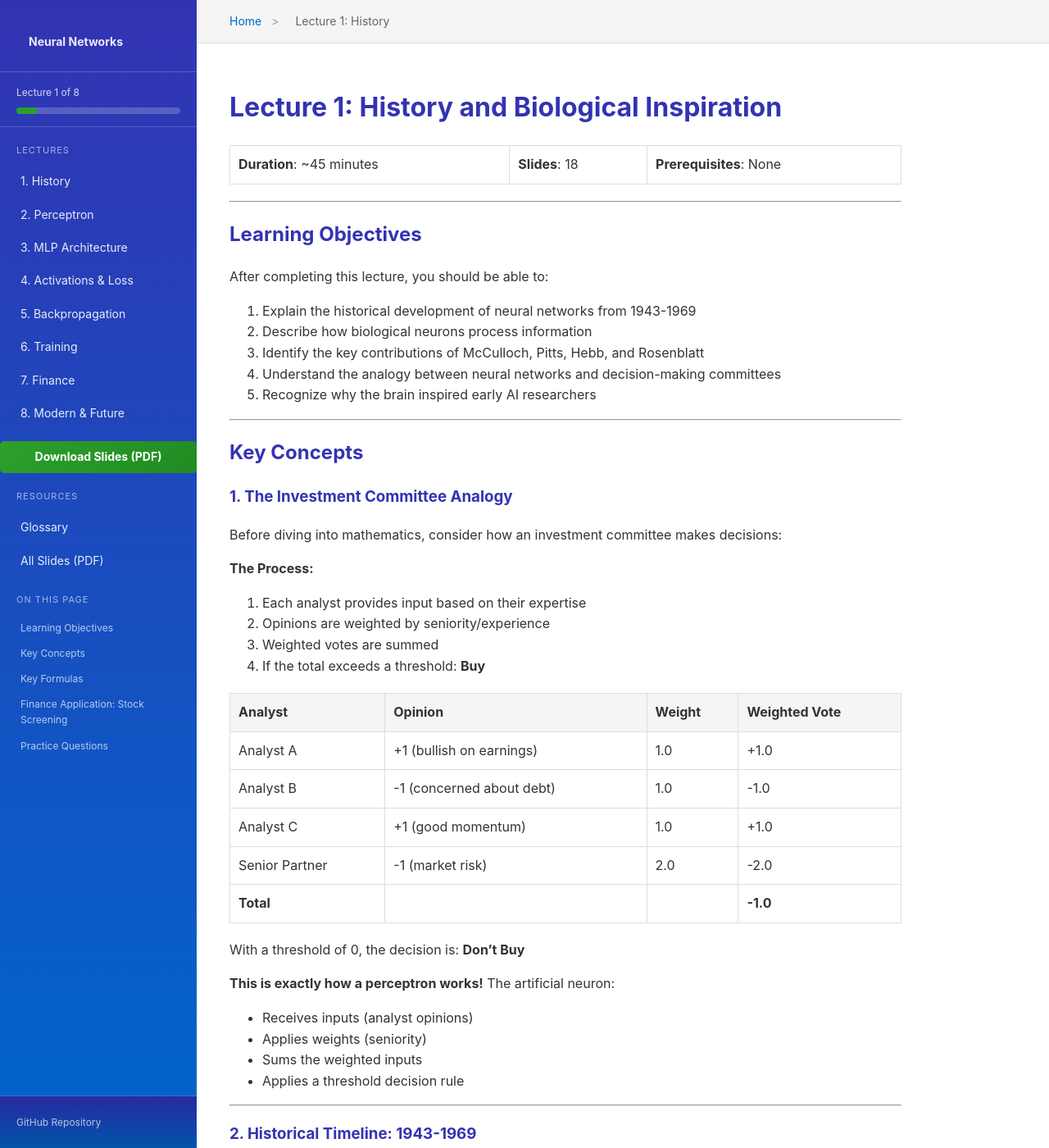
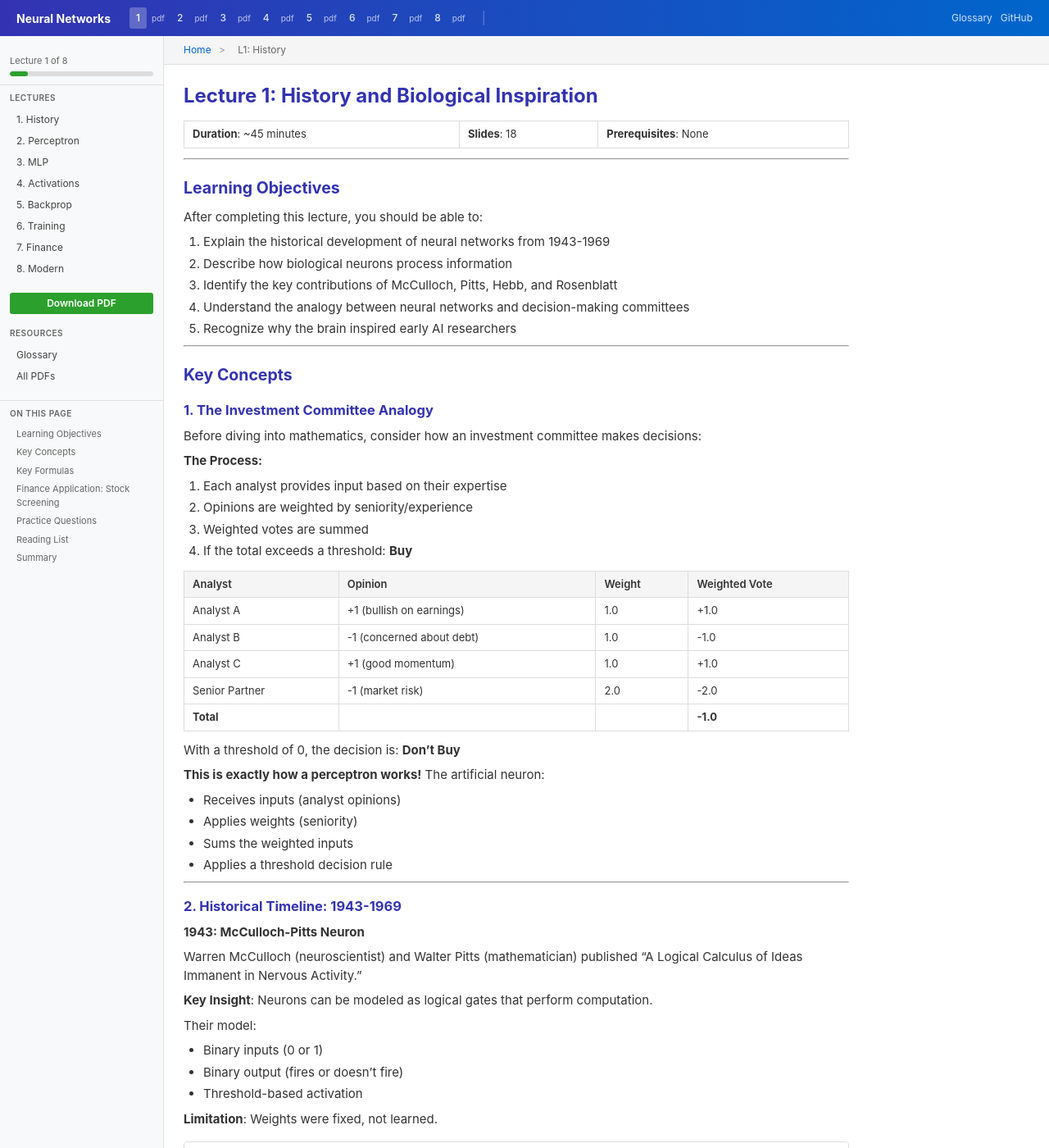
Before and after one commit to Digital-AI-Finance/neural-networks-introduction, a Jekyll site: the page built from docs/Lecture-1-History-and-Biological-Inspiration.md, in a window 1280 px wide and 1400 px high. Shown: the whole window at 82% size. Built offline with Jekyll 4.4.1, drawn with Linux system fonts in a browser that asks for light colours.

Commit message:
Add compact top navigation with PDF download buttons
- Fixed top nav bar with lecture numbers 1-8
- Each lecture has adjacent PDF download link
- Sidebar reduced to 200px, more compact spacing
- Smaller fonts and tighter padding throughout
- Active lecture highlighted in top nav
- Responsive: top nav lectures hidden on mobile

🤖 Generated with [Claude Code](https://claude.com/claude-code)

Co-Authored-By: Claude <noreply@anthropic.com>

```diff
--- a/docs/_layouts/default.html
+++ b/docs/_layouts/default.html
@@ -5,289 +5,341 @@
   <meta name="viewport" content="width=device-width, initial-scale=1.0">
   <title>{{ page.title }} | {{ site.title }}</title>
   <style>
-    * { box-sizing: border-box; }
+    * { box-sizing: border-box; margin: 0; padding: 0; }
     body {
-      font-family: -apple-system, BlinkMacSystemFont, 'Segoe UI', Roboto, Oxygen, Ubuntu, sans-serif;
-      line-height: 1.6;
-      margin: 0;
-      padding: 0;
+      font-family: -apple-system, BlinkMacSystemFont, 'Segoe UI', Roboto, sans-serif;
+      line-height: 1.5;
       color: #333;
-      display: flex;
-      min-height: 100vh;
+      font-size: 15px;
     }
 
-    /* Left sidebar navigation */
-    .sidebar {
-      width: 240px;
-      min-width: 240px;
-      background: linear-gradient(180deg, #3333B2, #0066CC);
-      padding: 20px 0;
+    /* Top navigation bar */
+    .topnav {
+      background: linear-gradient(90deg, #3333B2, #0066CC);
+      padding: 8px 20px;
+      display: flex;
+      align-items: center;
+      gap: 8px;
       position: fixed;
       top: 0;
       left: 0;
-      height: 100vh;
-      overflow-y: auto;
+      right: 0;
+      z-index: 100;
+      height: 44px;
     }
-    .sidebar-header {
-      padding: 10px 20px 15px;
-      border-bottom: 1px solid rgba(255,255,255,0.2);
-    }
-    .sidebar-header a {
+    .topnav-brand {
       color: white;
       font-weight: bold;
-      font-size: 18px;
+      font-size: 14px;
+      text-decoration: none;
+      margin-right: 15px;
+    }
+    .topnav-brand:hover { text-decoration: none; }
+    .topnav-lectures {
+      display: flex;
+      gap: 3px;
+    }
+    .topnav-item {
+      display: inline-flex;
+      align-items: center;
+      gap: 2px;
+    }
+    .topnav-link {
+      color: rgba(255,255,255,0.85);
+      text-decoration: none;
+      padding: 4px 8px;
+      border-radius: 3px;
+      font-size: 12px;
+      font-weight: 500;
+    }
+    .topnav-link:hover {
+      background: rgba(255,255,255,0.15);
+      color: white;
       text-decoration: none;
     }
-    .sidebar-header a:hover {
+    .topnav-link.active {
+      background: rgba(255,255,255,0.25);
+      color: white;
+    }
+    .topnav-pdf {
+      color: rgba(255,255,255,0.7);
+      text-decoration: none;
+      font-size: 10px;
+      padding: 2px 4px;
+      border-radius: 2px;
+    }
+    .topnav-pdf:hover {
+      background: #2CA02C;
+      color: white;
+    }
+    .topnav-sep {
+      color: rgba(255,255,255,0.3);
+      margin: 0 8px;
+    }
+    .topnav-right {
+      margin-left: auto;
+      display: flex;
+      gap: 10px;
+    }
+    .topnav-right a {
+      color: rgba(255,255,255,0.8);
+      text-decoration: none;
+      font-size: 12px;
+    }
+    .topnav-right a:hover { color: white; }
+
+    /* Main layout */
+    .layout {
+      display: flex;
+      margin-top: 44px;
+      min-height: calc(100vh - 44px);
+    }
+
+    /* Sidebar */
+    .sidebar {
+      width: 200px;
+      min-width: 200px;
+      background: #f8f9fa;
+      border-right: 1px solid #e0e0e0;
+      padding: 12px 0;
+      position: fixed;
+      top: 44px;
+      left: 0;
+      height: calc(100vh - 44px);
+      overflow-y: auto;
+      font-size: 13px;
+    }
+    .sidebar-section {
+      padding: 8px 12px;
+    }
+    .sidebar-title {
+      color: #666;
+      font-size: 10px;
+      text-transform: uppercase;
+      letter-spacing: 0.5px;
+      margin-bottom: 6px;
+      font-weight: 600;
+    }
+    .sidebar a {
+      display: block;
+      color: #444;
+      padding: 4px 8px;
+      border-radius: 3px;
+      text-decoration: none;
+      font-size: 12px;
+    }
+    .sidebar a:hover {
+      background: #e8e8e8;
       text-decoration: none;
     }
-
-    /* Progress bar */
-    .progress-section {
-      padding: 15px 20px;
-      border-bottom: 1px solid rgba(255,255,255,0.2);
+    .sidebar-progress {
+      padding: 10px 12px;
+      border-bottom: 1px solid #e0e0e0;
     }
-    .progress-label {
-      color: rgba(255,255,255,0.8);
-      font-size: 12px;
-      margin-bottom: 8px;
+    .progress-text {
+      font-size: 11px;
+      color: #666;
+      margin-bottom: 4px;
     }
     .progress-bar {
-      background: rgba(255,255,255,0.2);
-      border-radius: 10px;
-      height: 8px;
+      background: #ddd;
+      border-radius: 4px;
+      height: 6px;
       overflow: hidden;
     }
     .progress-fill {
       background: #2CA02C;
       height: 100%;
-      border-radius: 10px;
-      transition: width 0.3s;
+      border-radius: 4px;
+    }
+    .sidebar-pdf-btn {
+      display: block;
+      background: #2CA02C;
+      color: white !important;
+      padding: 6px 10px;
+      border-radius: 4px;
+      font-size: 11px;
+      font-weight: 600;
+      text-align: center;
+      margin: 8px 12px;
+    }
+    .sidebar-pdf-btn:hover {
+      background: #228B22;
+      text-decoration: none;
     }
 
-    .sidebar-section {
-      padding: 0 10px;
-      margin: 15px 0;
+    /* TOC in sidebar */
+    .toc-section {
+      border-top: 1px solid #e0e0e0;
+      margin-top: 8px;
+      padding-top: 8px;
     }
-    .sidebar-section-title {
-      color: rgba(255,255,255,0.6);
+    .toc-section a {
       font-size: 11px;
-      text-transform: uppercase;
-      letter-spacing: 1px;
-      padding: 5px 10px;
-      margin-bottom: 5px;
-    }
-    .sidebar a {
-      display: block;
-      color: rgba(255,255,255,0.9);
-      padding: 8px 15px;
-      border-radius: 5px;
-      font-size: 14px;
-      text-decoration: none;
-      margin: 2px 0;
-    }
-    .sidebar a:hover {
-      background: rgba(255,255,255,0.15);
-      color: white;
-      text-decoration: none;
-    }
-    .sidebar a.active {
-      background: rgba(255,255,255,0.2);
-      color: white;
+      color: #666;
+      padding: 3px 8px;
     }
 
-    /* Quick PDF button in sidebar */
-    .sidebar-pdf-btn {
-      display: block;
-      background: linear-gradient(135deg, #2CA02C, #228B22);
-      color: white !important;
-      padding: 10px 15px;
-      border-radius: 5px;
-      font-weight: bold;
-      font-size: 13px;
-      text-align: center;
-      margin: 10px 10px 0;
-    }
-    .sidebar-pdf-btn:hover {
-      background: linear-gradient(135deg, #228B22, #1E7B1E);
-    }
-
-    /* On-page TOC */
-    .toc-section {
-      padding: 0 10px;
-      margin-top: 15px;
-      max-height: 200px;
-      overflow-y: auto;
-    }
-    .toc-section a {
-      font-size: 12px;
-      padding: 5px 15px;
-      color: rgba(255,255,255,0.7);
-    }
-    .toc-section a:hover {
-      color: white;
-    }
-
-    .sidebar-footer {
-      padding: 15px 20px;
-      border-top: 1px solid rgba(255,255,255,0.2);
-      position: absolute;
-      bottom: 0;
-      width: 100%;
-      background: linear-gradient(180deg, #2929A0, #0055AA);
-    }
-    .sidebar-footer a {
-      font-size: 12px;
-      color: rgba(255,255,255,0.7);
-      padding: 5px 0;
-    }
-
-    /* Main content area */
+    /* Main content */
     .main-wrapper {
-      margin-left: 240px;
+      margin-left: 200px;
       flex: 1;
       display: flex;
       flex-direction: column;
     }
-
-    /* Breadcrumbs */
     .breadcrumbs {
-      padding: 15px 40px;
+      padding: 8px 24px;
       background: #f5f5f5;
-      border-bottom: 1px solid #ddd;
-      font-size: 14px;
+      border-bottom: 1px solid #e0e0e0;
+      font-size: 12px;
     }
-    .breadcrumbs a {
-      color: #0066CC;
-    }
-    .breadcrumbs span {
-      color: #999;
-      margin: 0 8px;
-    }
-    .breadcrumbs .current {
-      color: #666;
-    }
+    .breadcrumbs a { color: #0066CC; }
+    .breadcrumbs span { color: #999; margin: 0 6px; }
+    .breadcrumbs .current { color: #666; }
 
     main {
-      max-width: 900px;
-      padding: 30px 40px;
+      max-width: 860px;
+      padding: 20px 24px;
       flex: 1;
     }
 
-    h1, h2, h3 { color: #3333B2; }
-    h2 { scroll-margin-top: 20px; }
+    /* Typography - compact */
+    h1 { color: #3333B2; font-size: 1.6em; margin-bottom: 12px; }
+    h2 { color: #3333B2; font-size: 1.3em; margin: 20px 0 10px; scroll-margin-top: 60px; }
+    h3 { color: #3333B2; font-size: 1.1em; margin: 16px 0 8px; }
+    p { margin: 8px 0; }
     a { color: #0066CC; text-decoration: none; }
     a:hover { text-decoration: underline; }
-    table { border-collapse: collapse; width: 100%; margin: 20px 0; }
-    th, td { border: 1px solid #ddd; padding: 10px; text-align: left; }
-    th { background: #f5f5f5; }
-    code { background: #f5f5f5; padding: 2px 6px; border-radius: 3px; font-size: 90%; }
-    pre { background: #f5f5f5; padding: 15px; border-radius: 5px; overflow-x: auto; }
+
+    /* Tables - compact */
+    table { border-collapse: collapse; width: 100%; margin: 12px 0; font-size: 13px; }
+    th, td { border: 1px solid #ddd; padding: 6px 10px; text-align: left; }
+    th { background: #f5f5f5; font-weight: 600; }
+
+    /* Code - compact */
+    code { background: #f5f5f5; padding: 1px 5px; border-radius: 3px; font-size: 13px; }
+    pre { background: #f5f5f5; padding: 12px; border-radius: 4px; overflow-x: auto; font-size: 13px; margin: 10px 0; }
     pre code { background: none; padding: 0; }
-    blockquote { border-left: 4px solid #3333B2; margin: 20px 0; padding-left: 20px; color: #666; }
-    details { background: #f9f9f9; padding: 10px 15px; border-radius: 5px; margin: 10px 0; }
-    summary { cursor: pointer; font-weight: bold; color: #3333B2; }
+
+    /* Other elements */
+    blockquote { border-left: 3px solid #3333B2; margin: 12px 0; padding-left: 16px; color: #666; font-style: italic; }
+    details { background: #f9f9f9; padding: 8px 12px; border-radius: 4px; margin: 8px 0; font-size: 14px; }
+    summary { cursor: pointer; font-weight: 600; color: #3333B2; }
     img { max-width: 100%; height: auto; }
+    ul, ol { margin: 8px 0; padding-left: 24px; }
+    li { margin: 4px 0; }
+
+    /* Footer */
     .footer {
-      padding: 20px 40px;
+      padding: 12px 24px;
       border-top: 1px solid #ddd;
       color: #666;
-      font-size: 14px;
+      font-size: 12px;
       background: #f9f9f9;
     }
 
-    /* Download button */
-    .download-btn {
-      display: inline-block;
-      background: linear-gradient(135deg, #2CA02C, #228B22);
-      color: white !important;
-      padding: 8px 16px;
-      border-radius: 5px;
-      font-weight: bold;
-      margin: 10px 0;
-    }
-    .download-btn:hover {
-      background: linear-gradient(135deg, #228B22, #1E7B1E);
-      text-decoration: none;
-    }
-
-    /* Prev/Next navigation */
+    /* Lecture nav - compact */
     .lecture-nav {
       display: flex;
       justify-content: space-between;
       align-items: center;
-      margin-top: 40px;
-      padding: 20px;
+      margin-top: 24px;
+      padding: 12px;
       background: #f5f5f5;
-      border-radius: 8px;
+      border-radius: 6px;
+      font-size: 13px;
     }
     .lecture-nav a {
-      padding: 10px 20px;
+      padding: 6px 14px;
       background: #3333B2;
       color: white !important;
-      border-radius: 5px;
+      border-radius: 4px;
     }
     .lecture-nav a:hover {
       background: #2929A0;
       text-decoration: none;
     }
-    .lecture-nav .disabled {
-      visibility: hidden;
-    }
+    .lecture-nav .disabled { visibility: hidden; }
 
-    /* Chart link styling */
+    /* Charts */
     .chart-container {
       text-align: center;
-      margin: 20px 0;
+      margin: 16px 0;
     }
     .chart-container img {
       border: 1px solid #ddd;
-      border-radius: 5px;
-      transition: transform 0.2s;
+      border-radius: 4px;
+      max-width: 100%;
     }
     .chart-container img:hover {
-      transform: scale(1.02);
-      box-shadow: 0 4px 12px rgba(0,0,0,0.15);
+      box-shadow: 0 2px 8px rgba(0,0,0,0.12);
     }
     .chart-container .chart-link {
       display: block;
-      font-size: 12px;
-      color: #666;
-      margin-top: 5px;
+      font-size: 11px;
+      color: #888;
+      margin-top: 4px;
     }
 
-    /* Responsive: collapse sidebar on small screens */
-    @media (max-width: 900px) {
-      .sidebar {
-        position: relative;
-        width: 100%;
-        height: auto;
-        min-width: 100%;
-      }
-      .main-wrapper {
-        margin-left: 0;
-      }
-      body {
-        flex-direction: column;
-      }
-      .sidebar-footer {
-        position: relative;
-      }
-      .toc-section {
-        display: none;
-      }
+    /* Responsive */
+    @media (max-width: 800px) {
+      .sidebar { display: none; }
+      .main-wrapper { margin-left: 0; }
+      .topnav-lectures { display: none; }
     }
   </style>
 </head>
 <body>
+  <!-- Top Navigation -->
+  <nav class="topnav">
+    <a href="{{ '/' | relative_url }}" class="topnav-brand">Neural Networks</a>
+    <div class="topnav-lectures">
+      <span class="topnav-item">
+        <a href="{{ '/Lecture-1-History-and-Biological-Inspiration' | relative_url }}" class="topnav-link{% if page.lecture_num == 1 %} active{% endif %}">1</a>
+        <a href="https://github.com/Digital-AI-Finance/neural-networks-introduction/raw/main/lectures/history_biological_inspiration.pdf" class="topnav-pdf" title="PDF">pdf</a>
+      </span>
+      <span class="topnav-item">
+        <a href="{{ '/Lecture-2-Perceptron-Fundamentals' | relative_url }}" class="topnav-link{% if page.lecture_num == 2 %} active{% endif %}">2</a>
+        <a href="https://github.com/Digital-AI-Finance/neural-networks-introduction/raw/main/lectures/perceptron_fundamentals.pdf" class="topnav-pdf" title="PDF">pdf</a>
+      </span>
+      <span class="topnav-item">
+        <a href="{{ '/Lecture-3-MLP-Architecture' | relative_url }}" class="topnav-link{% if page.lecture_num == 3 %} active{% endif %}">3</a>
+        <a href="https://github.com/Digital-AI-Finance/neural-networks-introduction/raw/main/lectures/mlp_architecture.pdf" class="topnav-pdf" title="PDF">pdf</a>
+      </span>
+      <span class="topnav-item">
+        <a href="{{ '/Lecture-4-Activation-and-Loss-Functions' | relative_url }}" class="topnav-link{% if page.lecture_num == 4 %} active{% endif %}">4</a>
+        <a href="https://github.com/Digital-AI-Finance/neural-networks-introduction/raw/main/lectures/activation_loss_functions.pdf" class="topnav-pdf" title="PDF">pdf</a>
+      </span>
+      <span class="topnav-item">
+        <a href="{{ '/Lecture-5-Gradient-Descent-and-Backpropagation' | relative_url }}" class="topnav-link{% if page.lecture_num == 5 %} active{% endif %}">5</a>
+        <a href="https://github.com/Digital-AI-Finance/neural-networks-introduction/raw/main/lectures/gradient_descent_backprop.pdf" class="topnav-pdf" title="PDF">pdf</a>
+      </span>
+      <span class="topnav-item">
+        <a href="{{ '/Lecture-6-Training-Dynamics-and-Regularization' | relative_url }}" class="topnav-link{% if page.lecture_num == 6 %} active{% endif %}">6</a>
+        <a href="https://github.com/Digital-AI-Finance/neural-networks-introduction/raw/main/lectures/training_regularization.pdf" class="topnav-pdf" title="PDF">pdf</a>
+      </span>
+      <span class="topnav-item">
+        <a href="{{ '/Lecture-7-Financial-Applications' | relative_url }}" class="topnav-link{% if page.lecture_num == 7 %} active{% endif %}">7</a>
+        <a href="https://github.com/Digital-AI-Finance/neural-networks-introduction/raw/main/lectures/financial_applications.pdf" class="topnav-pdf" title="PDF">pdf</a>
+      </span>
+      <span class="topnav-item">
+        <a href="{{ '/Lecture-8-Modern-Networks-and-Future' | relative_url }}" class="topnav-link{% if page.lecture_num == 8 %} active{% endif %}">8</a>
+        <a href="https://github.com/Digital-AI-Finance/neural-networks-introduction/raw/main/lectures/modern_networks_future.pdf" class="topnav-pdf" title="PDF">pdf</a>
+      </span>
+    </div>
+    <span class="topnav-sep">|</span>
+    <div class="topnav-right">
+      <a href="{{ '/Glossary' | relative_url }}">Glossary</a>
+      <a href="https://github.com/Digital-AI-Finance/neural-networks-introduction">GitHub</a>
+    </div>
+  </nav>
+
+  <div class="layout">
+    <!-- Sidebar -->
     <nav class="sidebar">
-    <div class="sidebar-header">
-      <a href="{{ '/' | relative_url }}">Neural Networks</a>
-    </div>
-
       {% if page.lecture_num %}
-    <div class="progress-section">
-      <div class="progress-label">Lecture {{ page.lecture_num }} of 8</div>
+      <div class="sidebar-progress">
+        <div class="progress-text">Lecture {{ page.lecture_num }} of 8</div>
         <div class="progress-bar">
           <div class="progress-fill" style="width: {{ page.lecture_num | times: 12.5 }}%;"></div>
         </div>
@@ -295,43 +347,39 @@
       {% endif %}
 
       <div class="sidebar-section">
-      <div class="sidebar-section-title">Lectures</div>
+        <div class="sidebar-title">Lectures</div>
         <a href="{{ '/Lecture-1-History-and-Biological-Inspiration' | relative_url }}">1. History</a>
         <a href="{{ '/Lecture-2-Perceptron-Fundamentals' | relative_url }}">2. Perceptron</a>
-      <a href="{{ '/Lecture-3-MLP-Architecture' | relative_url }}">3. MLP Architecture</a>
-      <a href="{{ '/Lecture-4-Activation-and-Loss-Functions' | relative_url }}">4. Activations & Loss</a>
-      <a href="{{ '/Lecture-5-Gradient-Descent-and-Backpropagation' | relative_url }}">5. Backpropagation</a>
+        <a href="{{ '/Lecture-3-MLP-Architecture' | relative_url }}">3. MLP</a>
+        <a href="{{ '/Lecture-4-Activation-and-Loss-Functions' | relative_url }}">4. Activations</a>
+        <a href="{{ '/Lecture-5-Gradient-Descent-and-Backpropagation' | relative_url }}">5. Backprop</a>
         <a href="{{ '/Lecture-6-Training-Dynamics-and-Regularization' | relative_url }}">6. Training</a>
         <a href="{{ '/Lecture-7-Financial-Applications' | relative_url }}">7. Finance</a>
-      <a href="{{ '/Lecture-8-Modern-Networks-and-Future' | relative_url }}">8. Modern & Future</a>
+        <a href="{{ '/Lecture-8-Modern-Networks-and-Future' | relative_url }}">8. Modern</a>
       </div>
 
       {% if page.pdf_file %}
-    <a href="https://github.com/Digital-AI-Finance/neural-networks-introduction/raw/main/lectures/{{ page.pdf_file }}" class="sidebar-pdf-btn">Download Slides (PDF)</a>
+      <a href="https://github.com/Digital-AI-Finance/neural-networks-introduction/raw/main/lectures/{{ page.pdf_file }}" class="sidebar-pdf-btn">Download PDF</a>
       {% endif %}
 
       <div class="sidebar-section">
-      <div class="sidebar-section-title">Resources</div>
+        <div class="sidebar-title">Resources</div>
         <a href="{{ '/Glossary' | relative_url }}">Glossary</a>
-      <a href="https://github.com/Digital-AI-Finance/neural-networks-introduction/tree/main/lectures">All Slides (PDF)</a>
+        <a href="https://github.com/Digital-AI-Finance/neural-networks-introduction/tree/main/lectures">All PDFs</a>
       </div>
 
-    <div class="toc-section" id="toc-container">
-      <div class="sidebar-section-title">On This Page</div>
-      <!-- TOC generated by JavaScript -->
-    </div>
-
-    <div class="sidebar-footer">
-      <a href="https://github.com/Digital-AI-Finance/neural-networks-introduction">GitHub Repository</a>
+      <div class="sidebar-section toc-section" id="toc-container">
+        <div class="sidebar-title">On This Page</div>
       </div>
     </nav>
 
+    <!-- Main Content -->
     <div class="main-wrapper">
       <div class="breadcrumbs">
         <a href="{{ '/' | relative_url }}">Home</a>
         {% if page.lecture_num %}
         <span>></span>
-      <span class="current">Lecture {{ page.lecture_num }}: {{ page.short_title | default: page.title }}</span>
+        <span class="current">L{{ page.lecture_num }}: {{ page.short_title }}</span>
         {% elsif page.title != "Neural Networks for Finance" %}
         <span>></span>
         <span class="current">{{ page.title }}</span>
```
Also changed, not shown: other parts of docs/_layouts/default.html (+3 -9 lines). Lines whose indentation alone changed are shown as unchanged.
